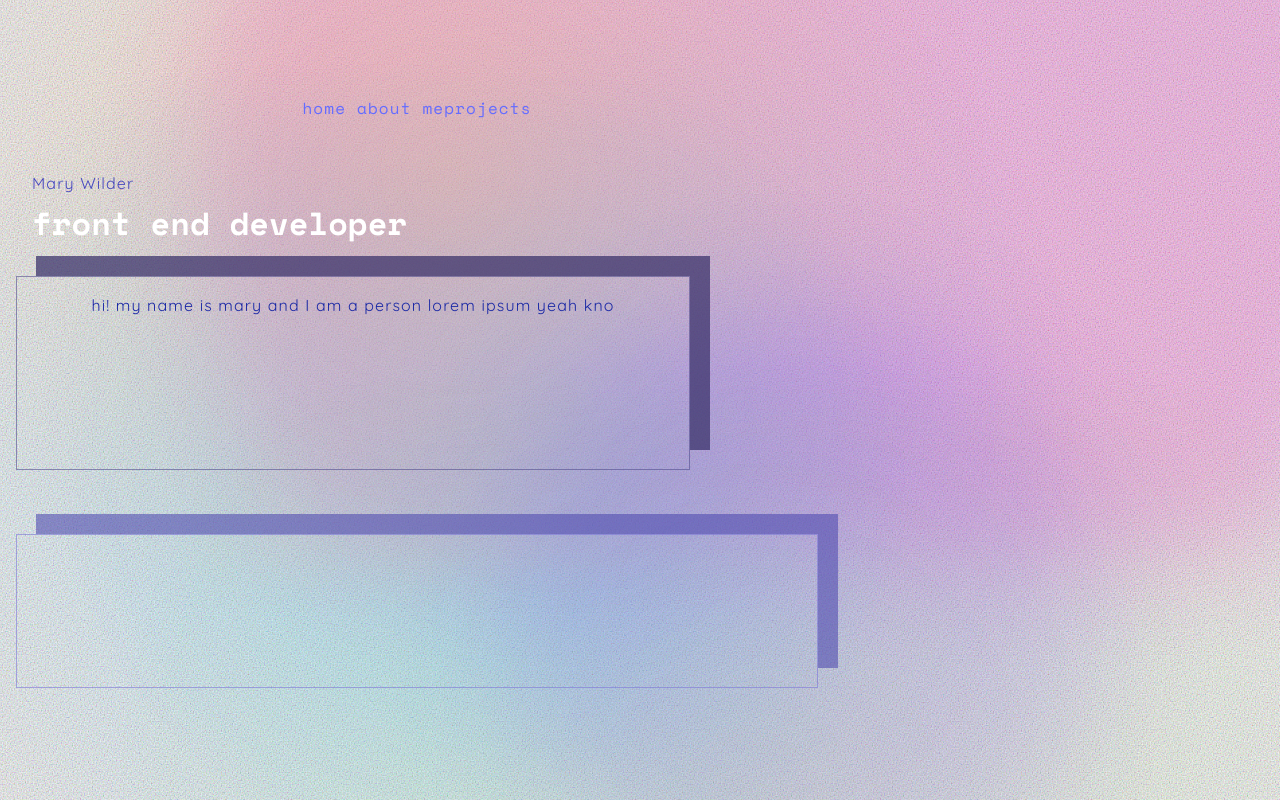
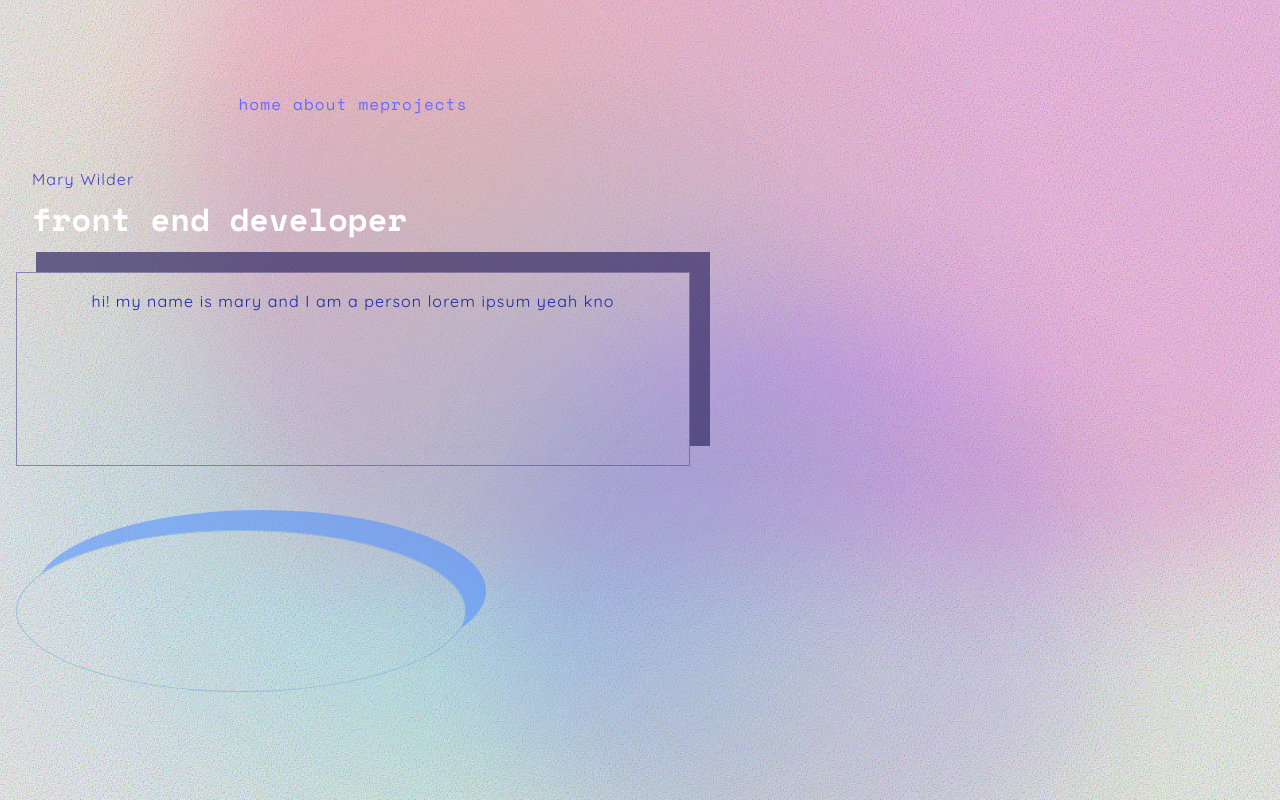
Before and after one commit to marywilder/portfolio-website, a React (Vite) app: page / in a window 1280 px wide. Built offline with nearby package versions, Linux system fonts and the light colour scheme.

Commit message:
padding fixed on about and projects page

```diff
--- a/src/App.css
+++ b/src/App.css
@@ -228,13 +228,14 @@ nav {
 
 .home-page-skills {
   margin: 1rem;
-  width: 60vw;
-  height: 15vh;
+  width: 35vw;
+  height: 20vh;
+  border-radius: 50%;
+  aspect-ratio: 1;
+  color:#010101;
 
-  color:#010101;
-  padding: 1rem;
-  border: .1rem solid rgba(125, 120, 215, 0.6);
-  box-shadow: 20px -20px rgba(78, 73, 174, 0.581);
+  border: .1rem solid rgba(120, 177, 215, 0.6);
+  box-shadow: 20px -20px rgba(84, 146, 255, 0.581);
   margin-top: 3rem;
 
 
@@ -344,7 +345,7 @@ nav {
 
 
   .about-page, .project-page {
-    margin: 3rem;
+    margin: 0rem;
     max-height: 100vh;
     max-width: 100vh;
 
```
